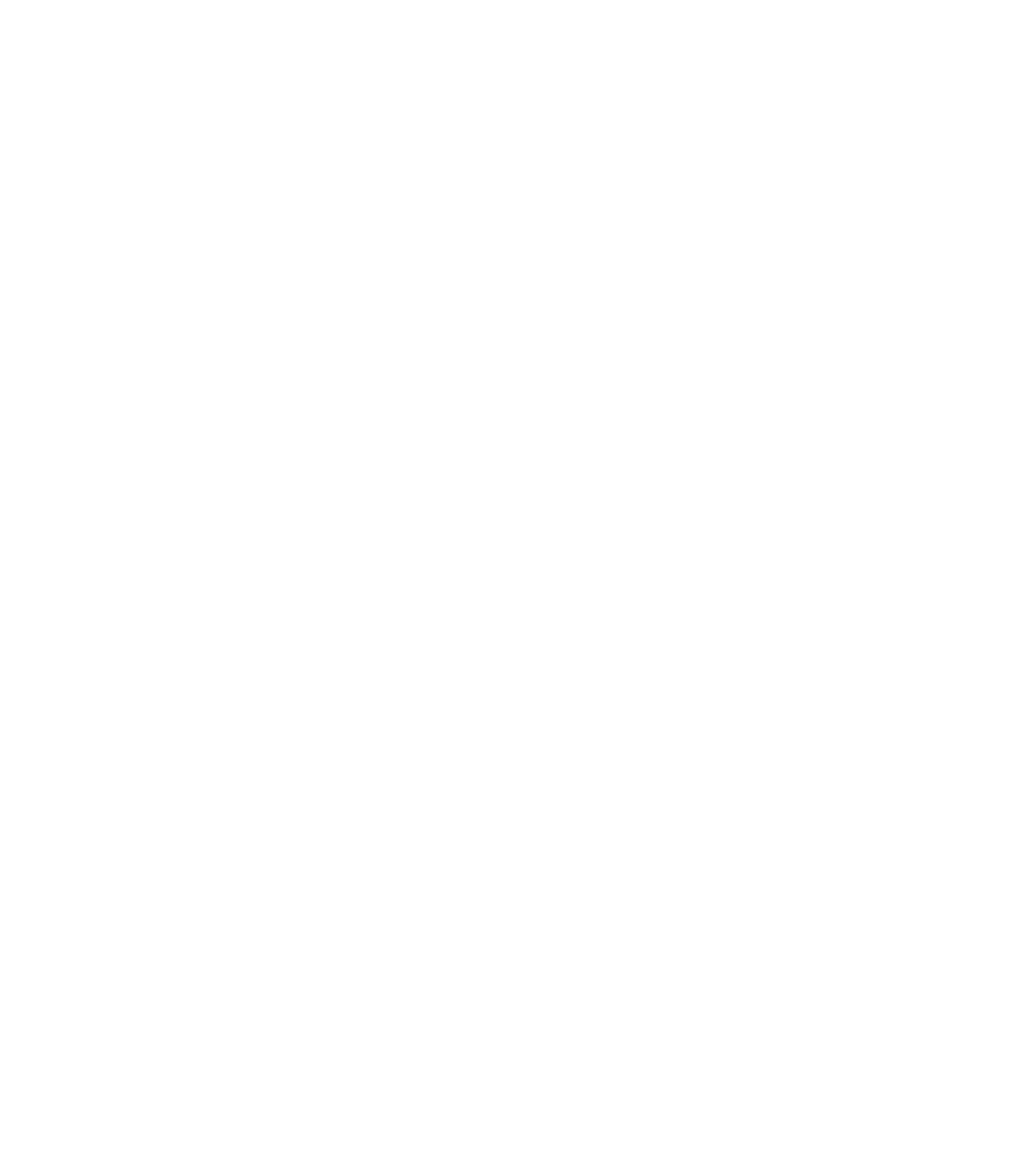
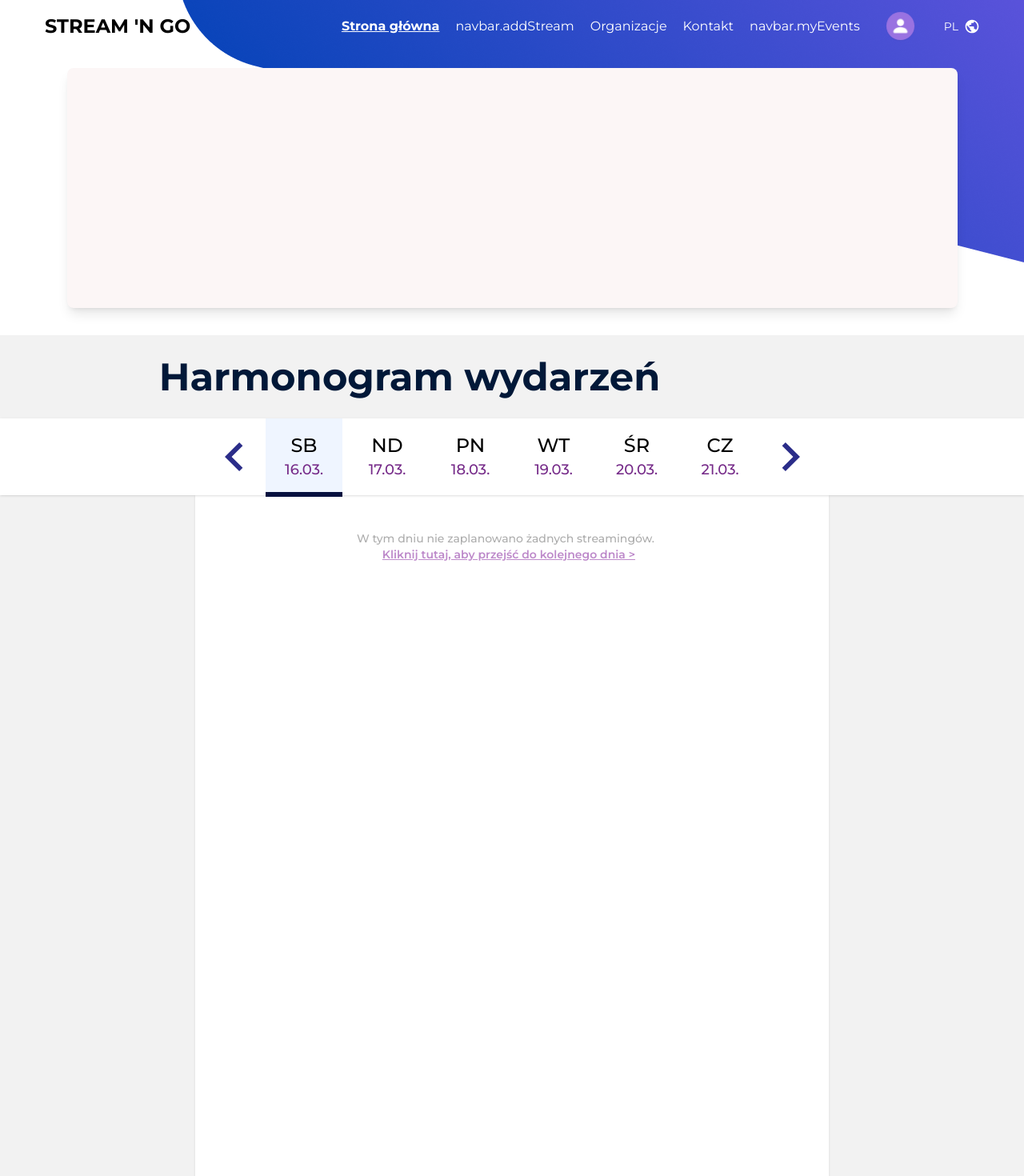
Before and after one commit to AdamTroszczynski/Streaming_Aggregator, a Vue app in the folder client/: page / in a window 1280 px wide. Shown: the top 1470 px of the page at 80% size. Before the commit the page ends 800 px from the top, so only its background shows below. Built offline with nearby package versions, Linux system fonts and the light colour scheme.

Commit message:
homeView added

```diff
--- a/client/src/views/HomeView.vue
+++ b/client/src/views/HomeView.vue
@@ -1,4 +1,20 @@
 <template>
-  <main></main>
+  <main class="w-full min-h-screen flex flex-col justify-between bg-[#F2F2F2]">
+    <NavigationBar>
+      <div class="w-[339px] h-full bg-[#FCF6F6] shadow-lg rounded-lg flex justify-center items-center lg:w-[1113px]">
+      </div>
+    </NavigationBar>
+    <h1 class="font-bold text-navy text-3xl p-5 lg:text-center lg:mr-64 lg:text-5xl lg:py-7 2xl:mr-[500px]">Harmonogram wydarzeń</h1>
+    <div class="flex flex-col items-center">
+      <DaySelector class="relative z-[2] 2xl:pr-48"></DaySelector>
+      <EventsList class="2xl:mr-48"></EventsList>
+    </div>
+    <MainFooter class="mt-5 lg:mt-[-14rem]"></MainFooter>
+  </main>
 </template>
-<script setup lang="ts"></script>
+<script setup lang="ts">
+import NavigationBar from '@/components/common/NavigationBar.vue';
+import DaySelector from '@/widgets/DaySelector.vue';
+import EventsList from '@/widgets/EventsList.vue';
+import MainFooter from '@/components/common/MainFooter.vue';
+</script>
```
